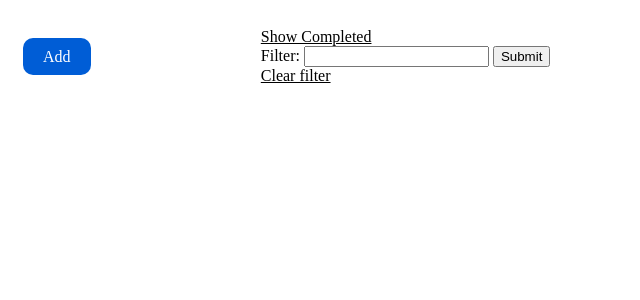
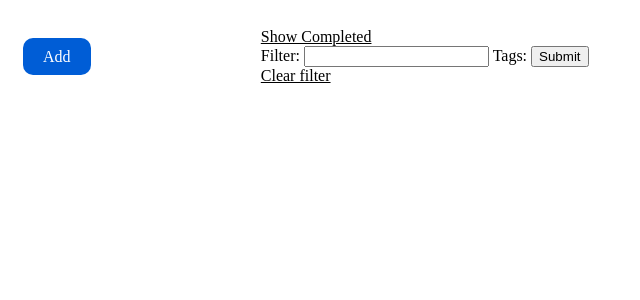
Before and after one commit to danielkurek/todoListDjango, a Django app: page /todo/ in a window 1280 px wide. Shown: the top 300 px of the page, without its empty margins (0-640 px from the left). Run offline with Django 3.2, Linux system fonts and the light colour scheme; data that the repository does not hold is empty.

Commit message:
Filter by tags

```diff
--- a/todoList/templates/todoList/taskList.html
+++ b/todoList/templates/todoList/taskList.html
@@ -6,6 +6,14 @@
     <form action="" method="GET">
         <label for="query">Filter: </label>
         <input type="text" name="q" id="query" value="{{queryParam|cut:"&q="}}">
+        <label for="tag-select">Tags: </label>
+        {% if tags.count > 0 %}
+            <select name="tags" id="tag-select" multiple>
+                {% for tag in tags %}
+                <option value="{{tag.id}}" {% if tag.id in selectedTags %}selected{% endif %}>{{tag.tag_name}}</option>
+                {% endfor %}
+            </select>
+        {% endif %}
         {% if showCompleted %}
             <input type="hidden" name="showCompleted" value="true">
         {% endif %}
--- a/todoList/views.py
+++ b/todoList/views.py
@@ -15,23 +15,37 @@ def index(request):
         showCompleted = False
 
     filterQuery = request.GET.get("q", "")
+    filterTags = request.GET.getlist("tags")
 
     tasks = ToDoTask.objects
     if showCompleted == False:
         tasks = tasks.filter(completed=False)
     if filterQuery != "":
         tasks = tasks.filter(task_title__icontains=filterQuery)
+    if len(filterTags) > 0:
+        for i in range(len(filterTags)):
+            try:
+                filterTags[i] = int(filterTags[i])
+            except ValueError:
+                filterTags.remove(i)
+                continue
+            tasks = tasks.filter(tags__pk=filterTags[i])
     tasks = tasks.order_by('completed','-create_date')
 
     paginator = Paginator(tasks, 15, orphans=3)
     pageNumber = request.GET.get("page")
     page = paginator.get_page(pageNumber)
+
+    tags = Tag.objects.order_by('tag_name')
+
     return render(request, 'todoList/taskList.html',
       {
         'showCompleted': showCompleted,
         'showCompletedParam': "&showCompleted=true" if showCompleted else "",
         'queryParam': "&q=" + filterQuery if filterQuery != "" else "",
-        'page': page
+        'page': page,
+        'tags': tags,
+        'selectedTags': filterTags,
       })
 
 def detail(request, task_id):
```
